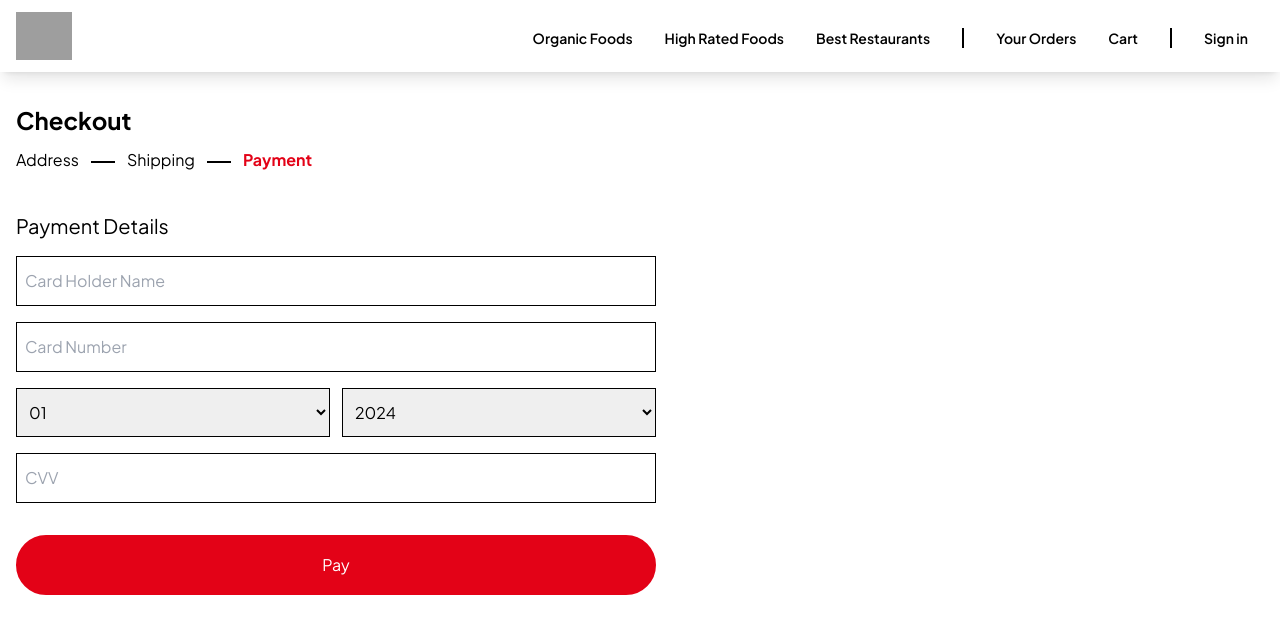
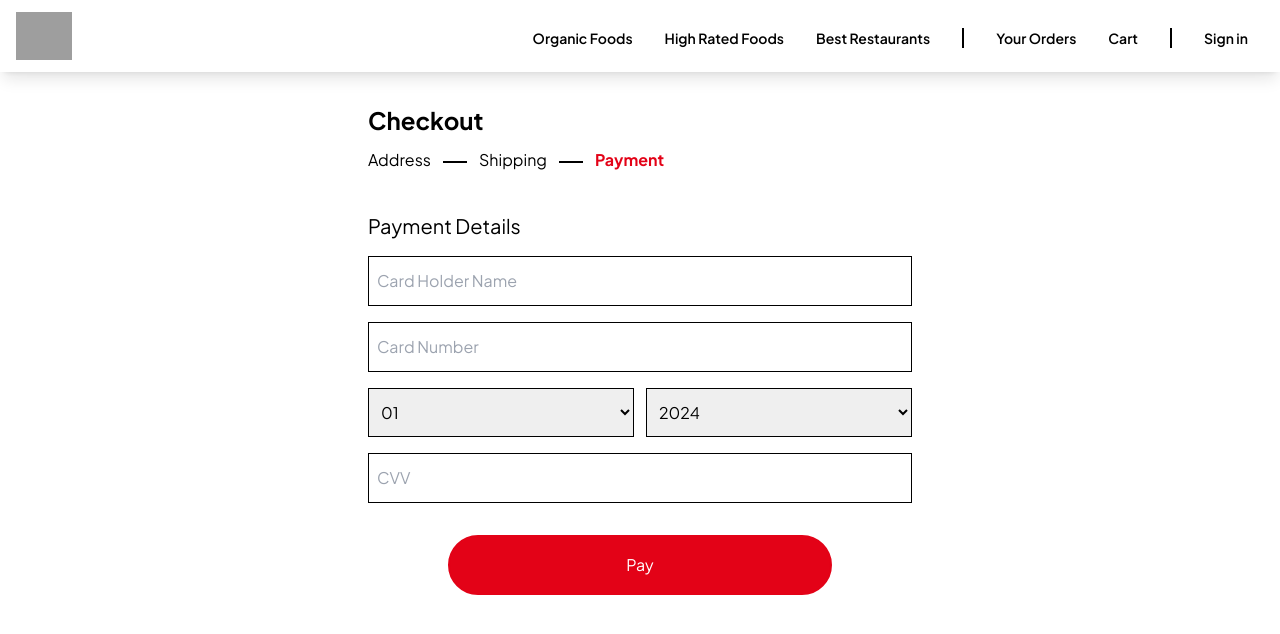
Before and after one commit to kgsantosh770/dil-ecom, a Next.js app: page /payment in a window 1280 px wide. Shown: the top 634 px of the page. Built offline with nearby package versions, Linux system fonts and the light colour scheme; grey boxes are pictures that could not be loaded.

Commit message:
desktop css changes

```diff
--- a/src/app/payment/page.js
+++ b/src/app/payment/page.js
@@ -10,7 +10,7 @@ const Payment = () => {
     const next10Years = Array.from({ length: 20 }, (_, index) => currentYear + index + 1);
 
     return (
-        <div className='px-4 py-6 lg:max-w-2xl'>
+        <div className='px-4 py-6 lg:max-w-xl lg:mx-auto'>
             <h2 className='text-2xl font-bold'>Checkout</h2>
             <div className='flex items-center gap-3 mt-3'>
                 <span>Address</span>
@@ -30,7 +30,7 @@ const Payment = () => {
                 <Input className="w-full" type="tel" maxLength={3} placeholder="CVV" />
             </form>
             <Link href="/payment/success">
-                <Button text="Pay" className="block mx-auto mt-8 w-full"/>
+                <Button text="Pay" className="block mx-auto mt-8 w-full lg:max-w-sm"/>
             </Link>
         </div>
     )
```
